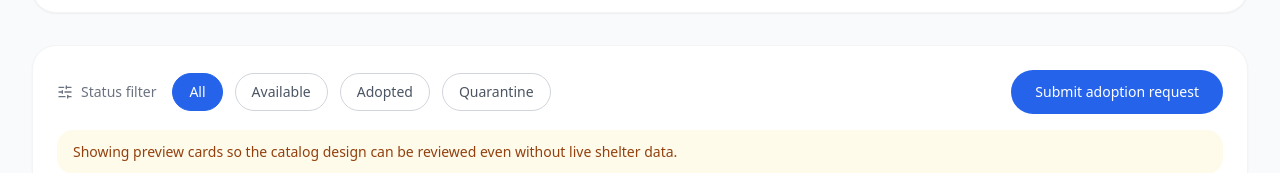
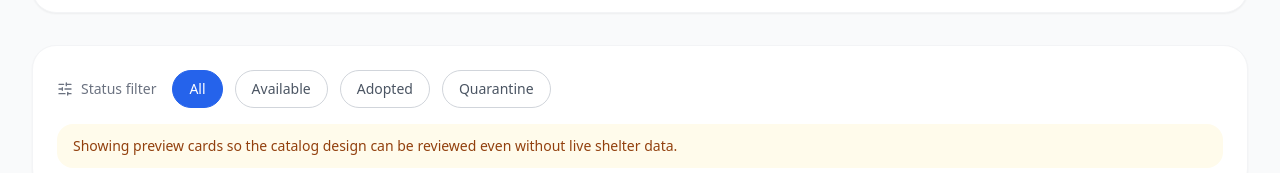
Before and after one commit to alanarzumanjan/SmartAnimalShelter, a React (Vite) app in the folder frontend/: page /animals in a window 1280 px wide. Shown: the part 354-527 px from the top of the page. Built offline with nearby package versions, Linux system fonts and the light colour scheme; no server answers.

Commit message:
Animals Page update

```diff
--- a/frontend/src/pages/animals/AnimalsPage.tsx
+++ b/frontend/src/pages/animals/AnimalsPage.tsx
@@ -1,5 +1,4 @@
 import React, { useEffect, useMemo, useState } from 'react';
-import { Link } from 'react-router-dom';
 import { HeartHandshake, SlidersHorizontal } from 'lucide-react';
 import AnimalCard from './AnimalCard';
 import api from '@/services/api';
@@ -117,12 +116,6 @@ const AnimalsPage: React.FC = () => {
               </button>
             ))}
           </div>
-          <Link
-            to="/adoption"
-            className="md:ml-auto inline-flex items-center justify-center px-6 py-3 rounded-full bg-primary-600 text-white hover:bg-primary-700 transition-colors text-sm font-medium"
-          >
-            Submit adoption request
-          </Link>
         </div>
 
         {usingPreviewData && (
```
